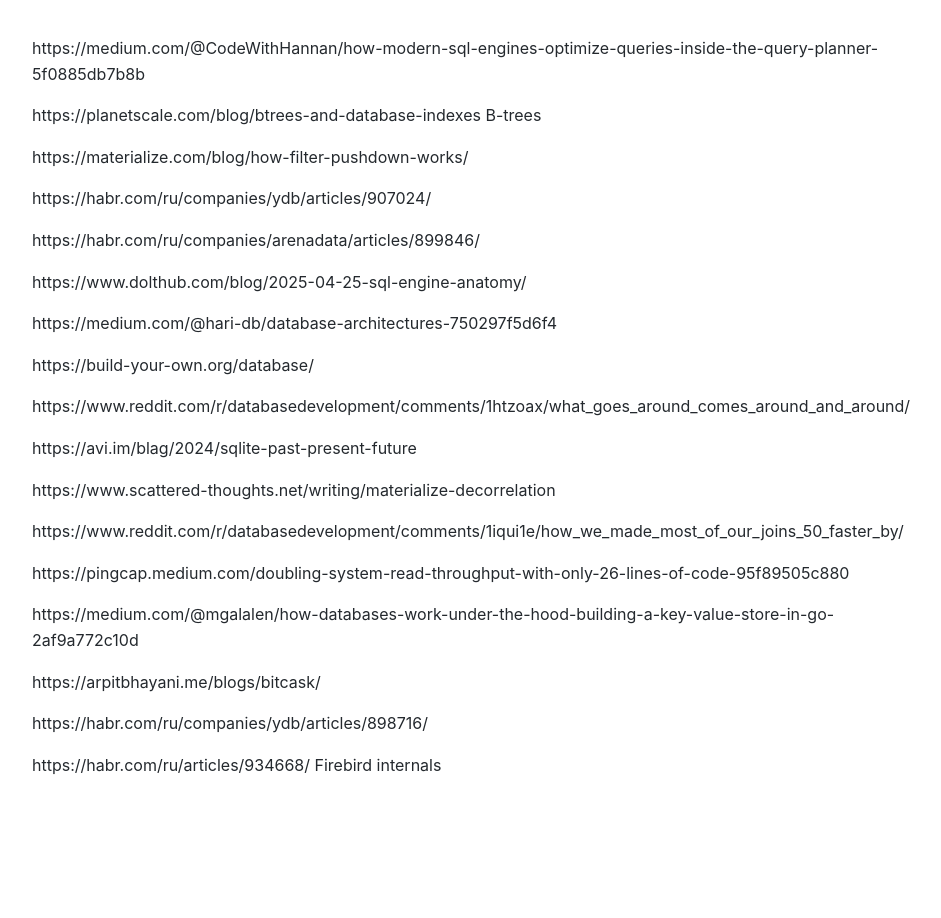
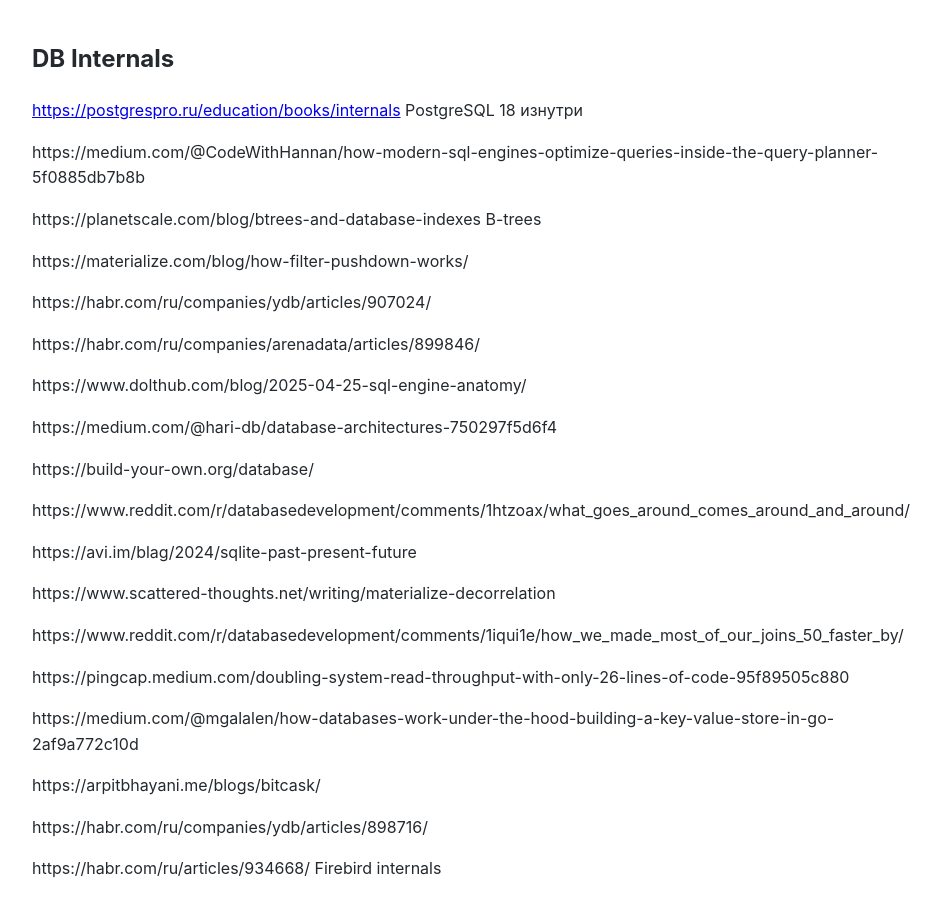
Before and after one commit to Michael-Lubinsky/michael-lubinsky.github.com, a Jekyll site: the page built from pg/db_internals.md, in a window 1280 px wide. Shown: the whole page, without its empty margins (158-1099 px from the left). Built offline with Jekyll 4.4.1, drawn with Linux system fonts in a browser that asks for light colours; our own code applies the rules of GitHub Pages for plain Markdown files.

Commit message:
Update db_internals.md

```diff
--- a/pg/db_internals.md
+++ b/pg/db_internals.md
@@ -1,3 +1,6 @@
+## DB Internals
+
+<https://postgrespro.ru/education/books/internals> PostgreSQL 18 изнутри
 
 https://medium.com/@CodeWithHannan/how-modern-sql-engines-optimize-queries-inside-the-query-planner-5f0885db7b8b
 
```
